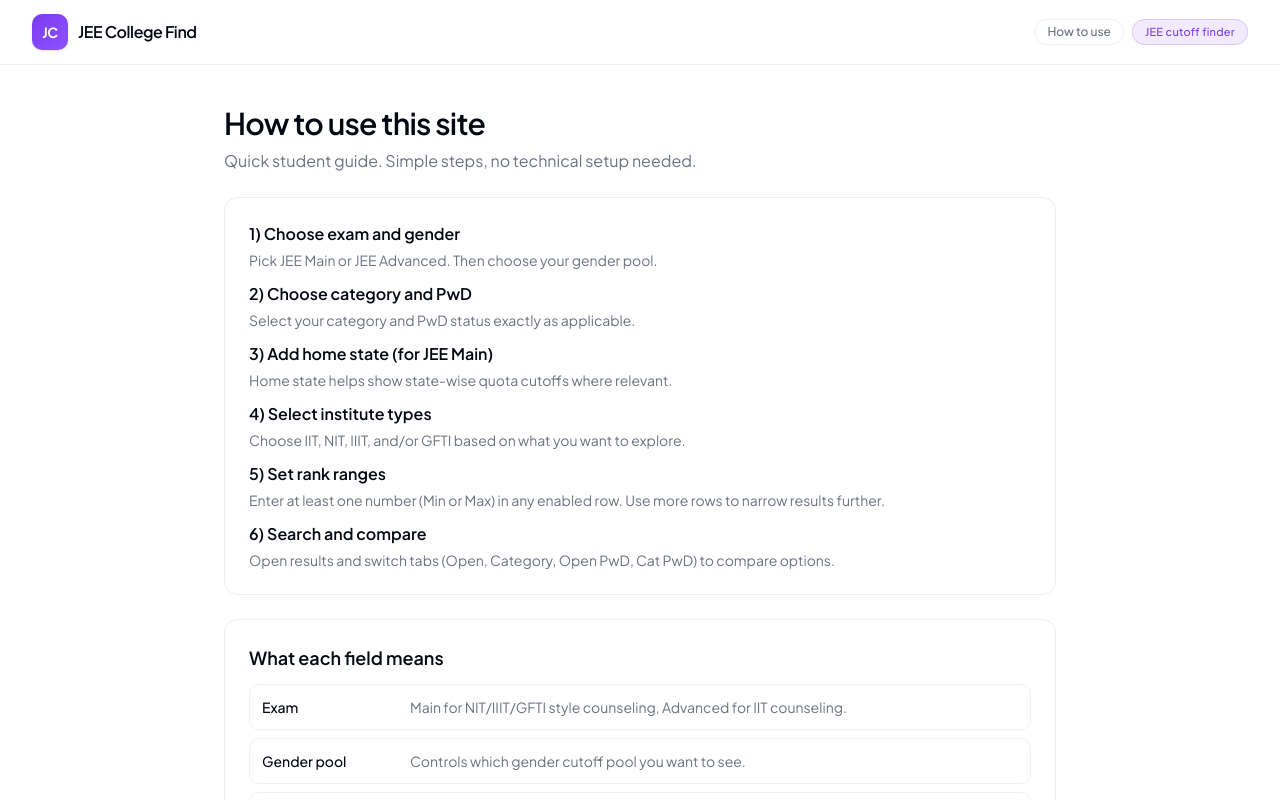
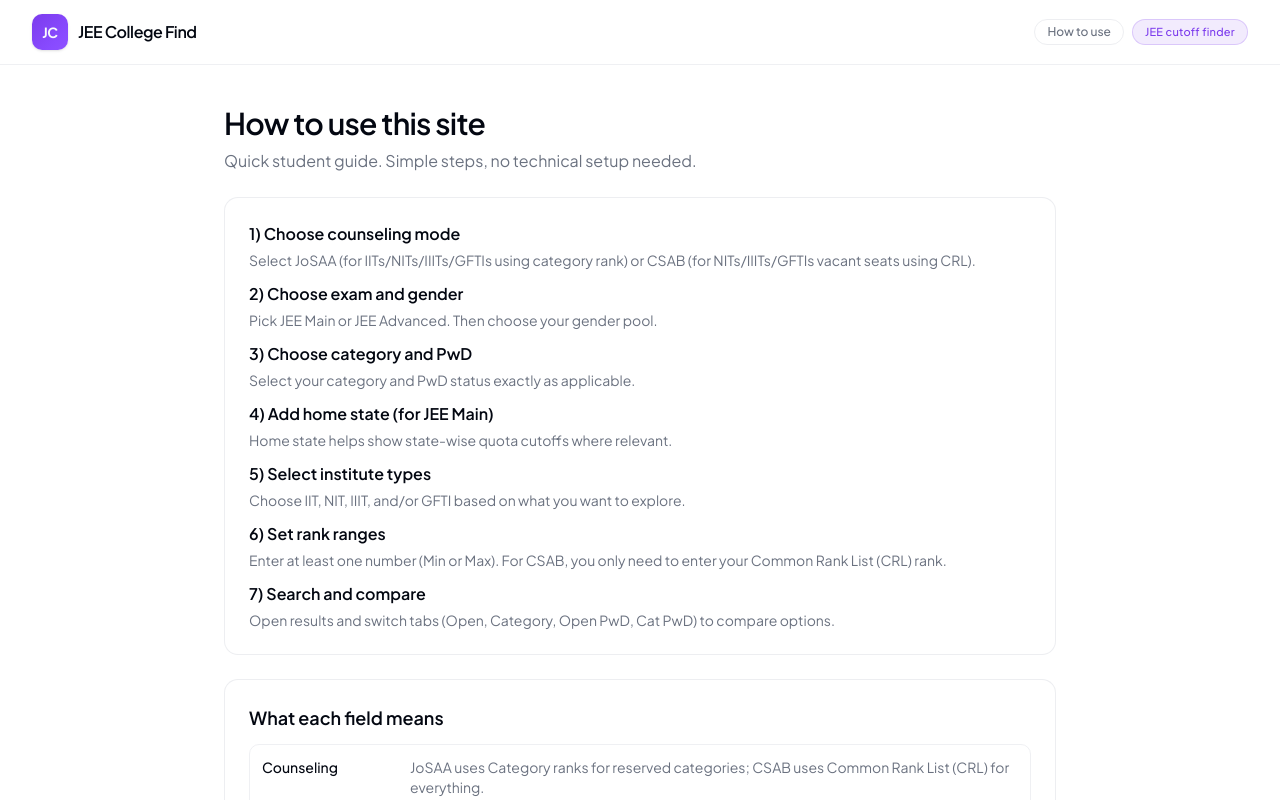
Before and after one commit to vbochliyakgp/jee-college-find-for-me, a Next.js app in the folder frontend/: page /how-to-use in a window 1280 px wide. Shown: the top 800 px of the page. Built offline with nearby package versions, Linux system fonts and the light colour scheme; no server answers.

Commit message:
readme updates along with how to use added more info and removed tip, added main page screenshot

```diff
--- a/frontend/app/how-to-use/page.tsx
+++ b/frontend/app/how-to-use/page.tsx
@@ -8,39 +8,44 @@ export const metadata: Metadata = {
 
 const steps = [
   {
-    title: "1) Choose exam and gender",
+    title: "1) Choose counseling mode",
+    text: "Select JoSAA (for IITs/NITs/IIITs/GFTIs using category rank) or CSAB (for NITs/IIITs/GFTIs vacant seats using CRL).",
+  },
+  {
+    title: "2) Choose exam and gender",
     text: "Pick JEE Main or JEE Advanced. Then choose your gender pool.",
   },
   {
-    title: "2) Choose category and PwD",
+    title: "3) Choose category and PwD",
     text: "Select your category and PwD status exactly as applicable.",
   },
   {
-    title: "3) Add home state (for JEE Main)",
+    title: "4) Add home state (for JEE Main)",
     text: "Home state helps show state-wise quota cutoffs where relevant.",
   },
   {
-    title: "4) Select institute types",
+    title: "5) Select institute types",
     text: "Choose IIT, NIT, IIIT, and/or GFTI based on what you want to explore.",
   },
   {
-    title: "5) Set rank ranges",
-    text: "Enter at least one number (Min or Max) in any enabled row. Use more rows to narrow results further.",
+    title: "6) Set rank ranges",
+    text: "Enter at least one number (Min or Max). For CSAB, you only need to enter your Common Rank List (CRL) rank.",
   },
   {
-    title: "6) Search and compare",
+    title: "7) Search and compare",
     text: "Open results and switch tabs (Open, Category, Open PwD, Cat PwD) to compare options.",
   },
 ]
 
 const fieldHelp = [
+  ["Counseling", "JoSAA uses Category ranks for reserved categories; CSAB uses Common Rank List (CRL) for everything."],
   ["Exam", "Main for NIT/IIIT/GFTI style counseling, Advanced for IIT counseling."],
   ["Gender pool", "Controls which gender cutoff pool you want to see."],
   ["Category", "General, OBC, SC, ST, or EWS."],
   ["PwD", "Enable if you want PwD-based rows included."],
   ["Home state", "Used for state quota logic in JEE Main."],
   ["Institute type", "Which institute groups to include in your search."],
-  ["Min / Max rank", "Your cutoff window for each tab row."],
+  ["Min / Max rank", "Your cutoff window. For CSAB, the 'Open' CRL rank you enter is automatically applied to all eligible category pools."],
 ]
 
 export default function HowToUsePage() {
--- a/frontend/app/page.tsx
+++ b/frontend/app/page.tsx
@@ -105,13 +105,6 @@ export default function HomePage() {
             </div>
           </div>
         </div>
-
-        <section className="mt-8 space-y-3 rounded-2xl border border-border/70 bg-card/60 p-4 sm:p-6">
-          <h2 className="text-lg font-semibold tracking-tight text-foreground sm:text-xl">Tip</h2>
-          <p className="text-sm text-muted-foreground sm:text-base">
-            Start with broad filters, then narrow your rank ranges tab-by-tab to compare options faster.
-          </p>
-        </section>
       </section>
     </div>
   )
```
Also changed, not shown: 2 other files (tests, documents, lock files or other folders).
